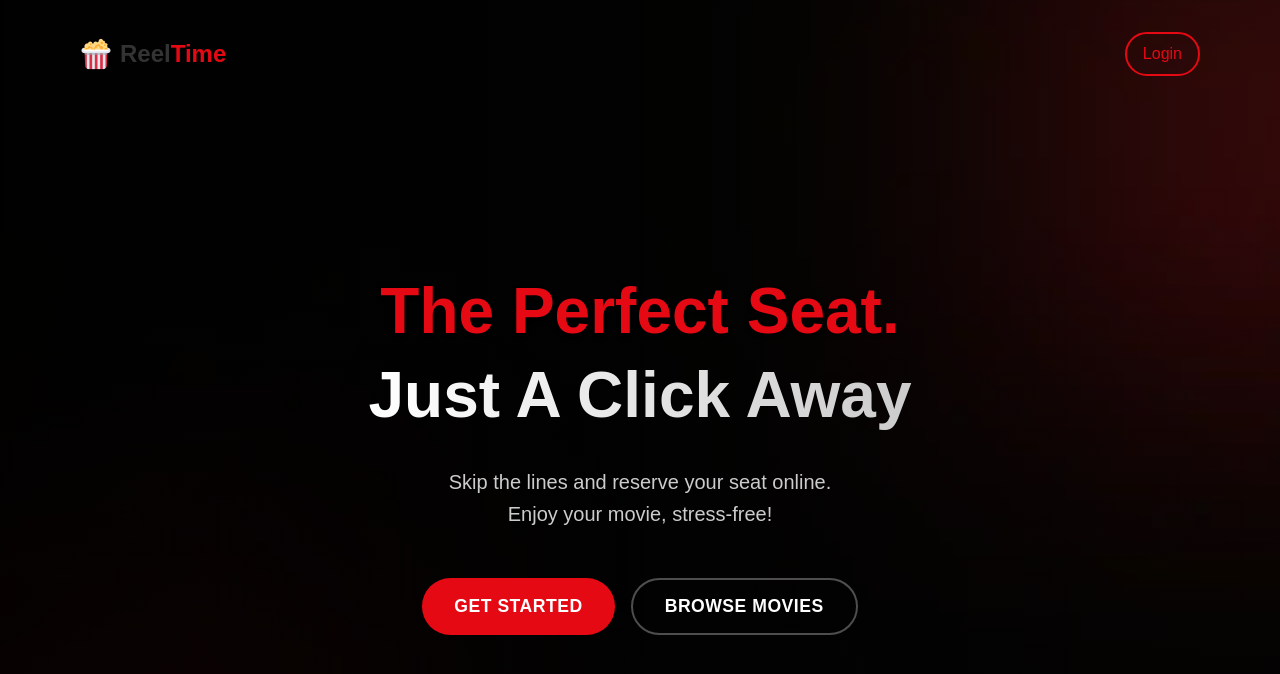
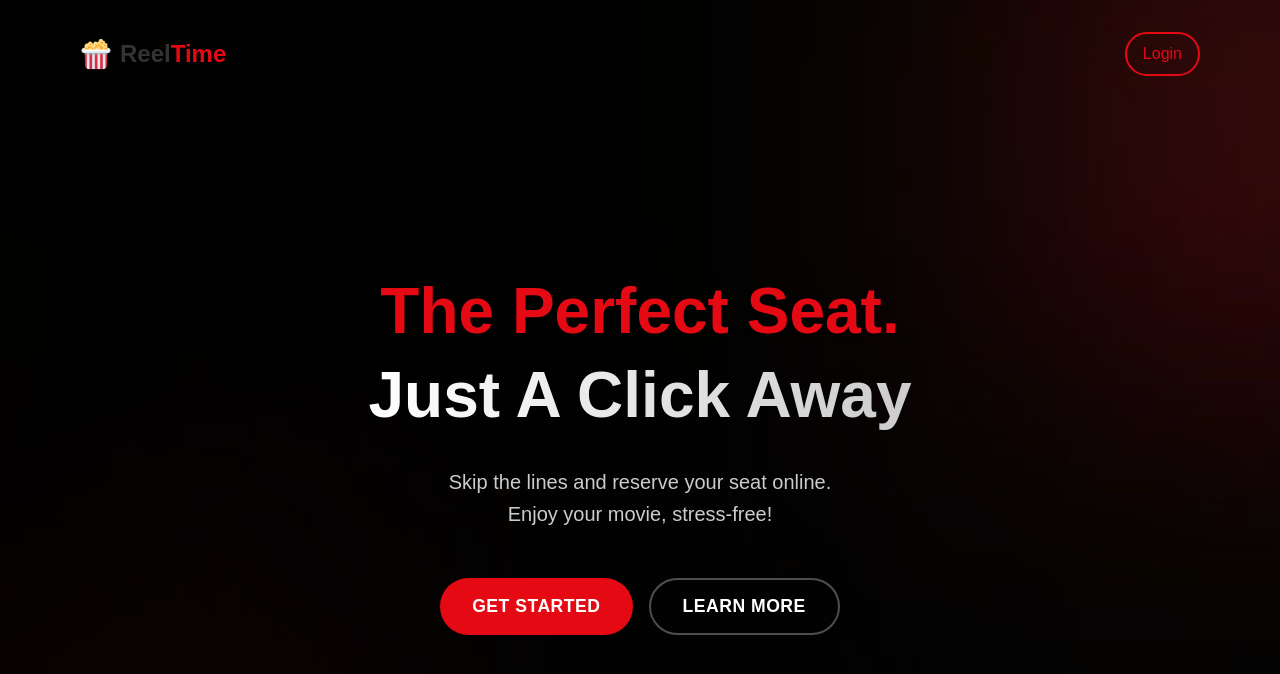
Before and after one commit to seannn9/cinema-seat-reservation, a React (Vite) app in the folder client/: page / in a window 1280 px wide. Shown: the top 674 px of the page. Built offline with nearby package versions, Linux system fonts and the light colour scheme.

Commit message:
replaced browse movies btn with learn more button

```diff
--- a/client/src/pages/Welcome.jsx
+++ b/client/src/pages/Welcome.jsx
@@ -29,9 +29,9 @@ export default function Welcome() {
                         </button>
                         <button
                             className="welcome-btn secondary"
-                            onClick={() => navigate("/dashboard")}
+                            onClick={() => navigate("/about")}
                         >
-                            Browse Movies
+                            Learn More
                         </button>
                     </div>
                 </div>
```
